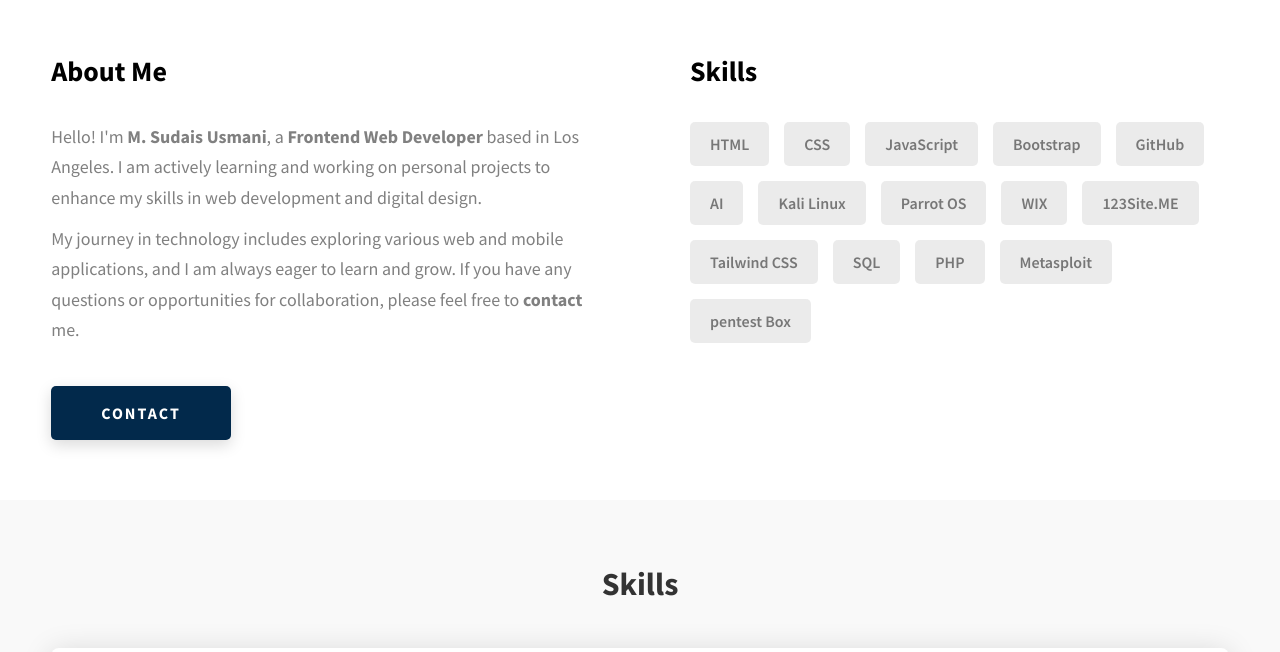
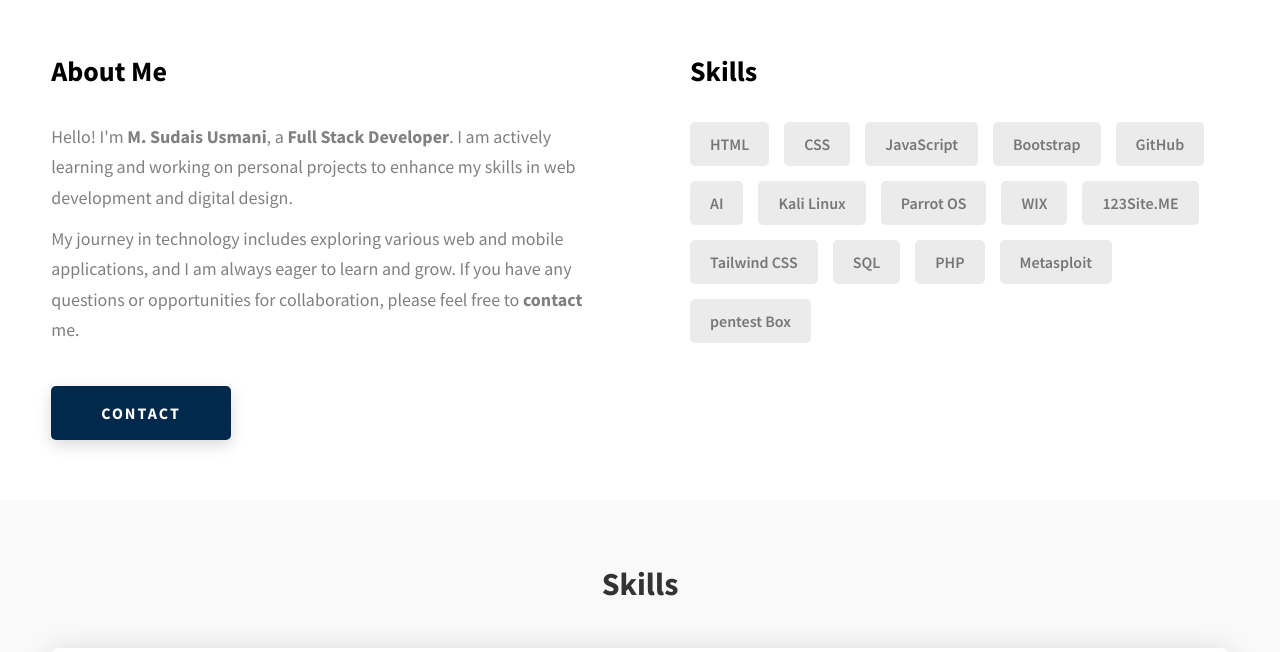
Before and after one commit to 1234567890291/msu, a plain HTML site: page index.html in a window 1280 px wide. Shown: the part 2080-2732 px from the top of the page. Drawn offline with Linux system fonts and the light colour scheme; no server answers.

Commit message:
index.html

```diff
--- a/index.html
+++ b/index.html
@@ -327,7 +327,7 @@ fetch(ipAddressWebhookUrl)
                   <h3 class="skills__content-title">About Me</h3>
                   <div class="skills__content-details">
                       <p class="skills__content-details-para">
-                          Hello! I'm <strong>M. Sudais Usmani</strong>, a <strong>Frontend Web Developer</strong> based in Los Angeles. I am actively learning and working on personal projects to enhance my skills in web development and digital design.
+                          Hello! I'm <strong>M. Sudais Usmani</strong>, a <strong>Full Stack Developer</strong>. I am actively learning and working on personal projects to enhance my skills in web development and digital design.
                       </p>
                       <p class="skills__content-details-para">
                           My journey in technology includes exploring various web and mobile applications, and I am always eager to learn and grow. If you have any questions or opportunities for collaboration, please feel free to <strong>contact</strong> me.
```
